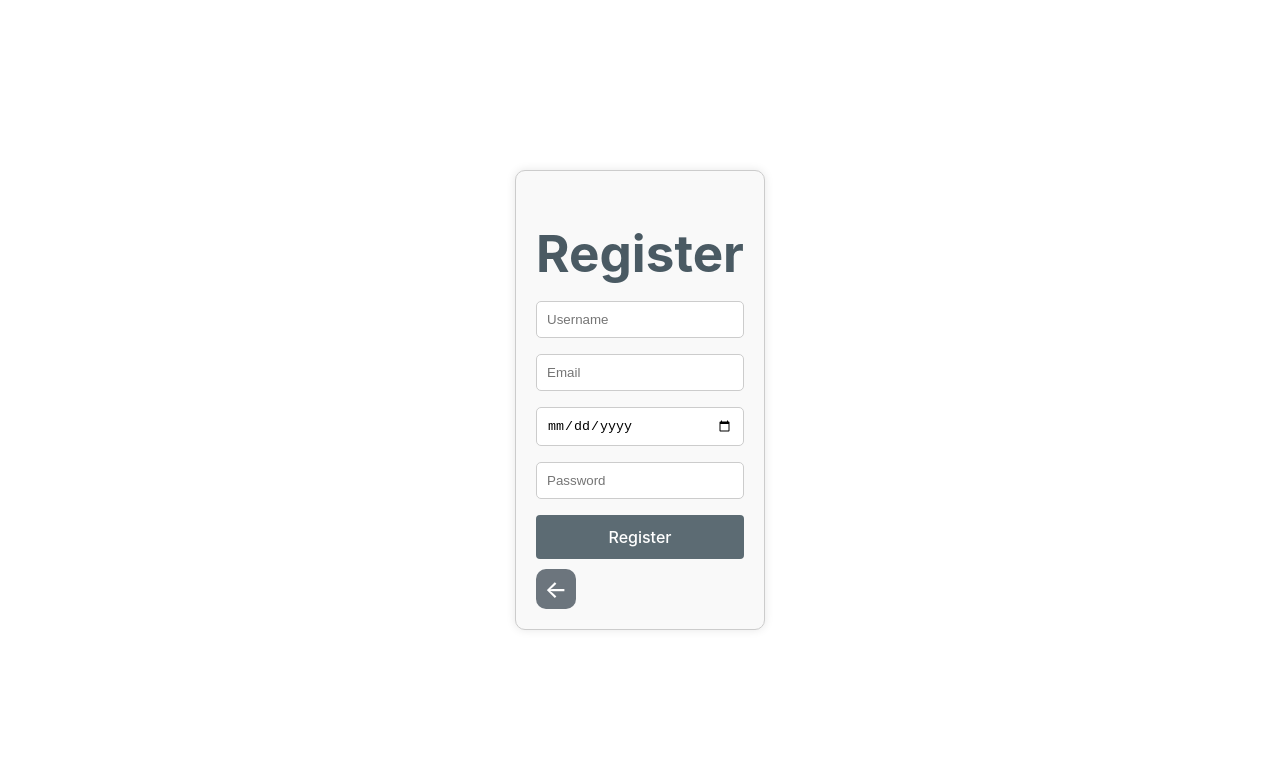
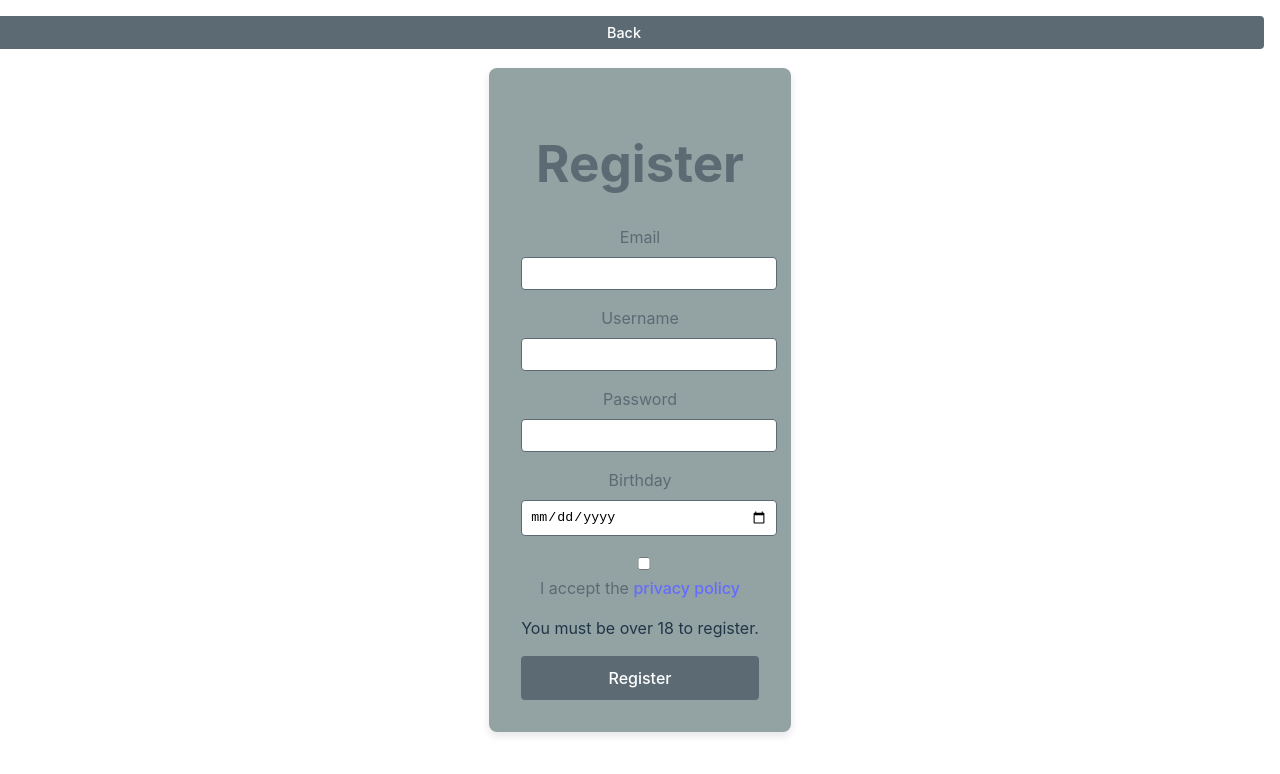
Before and after one commit to LetsGhost/PicturesBay-Frontend, a Vue app: page /register in a window 1280 px wide. Shown: the top 774 px of the page. Built offline with nearby package versions, Linux system fonts and the light colour scheme.

Commit message:
refactor: Update registration form to use email instead of username

```diff
--- a/src/components/register.vue
+++ b/src/components/register.vue
@@ -1,51 +1,61 @@
 <template>
+  <button @click="goBack" class="back-button">Back</button>
   <div class="login-container">
     <h1>Register</h1>
-    <ErrorAlert v-if="errorMessage" :message="errorMessage" />
-    <form @submit.prevent="handleSubmit">
+    <form @submit.prevent="register">
       <div class="form-group">
-        <input type="text" id="username" v-model="username" placeholder="Username" required />
+        <label for="email">Email</label>
+        <input type="email" id="email" v-model="email" required />
       </div>
       <div class="form-group">
-        <input type="email" id="email" v-model="email" placeholder="Email" required />
+        <label for="username">Username</label>
+        <input type="text" id="username" v-model="username" required />
       </div>
       <div class="form-group">
-        <input type="date" id="bday" v-model="bday" placeholder="Birthday" required />
+        <label for="password">Password</label>
+        <input type="password" id="password" v-model="password" required />
       </div>
       <div class="form-group">
-        <input type="password" id="password" v-model="password" placeholder="Password" required />
+        <label for="bday">Birthday</label>
+        <input type="date" id="bday" v-model="bday" required />
       </div>
-      <button type="submit" class="btn-primary">Register</button>
+      <div class="form-group">
+        <input type="checkbox" id="privacyPolicy" v-model="privacyPolicyAccepted" required />
+        <label for="privacyPolicy">
+          I accept the <a href="/privacy-policy" target="_blank">privacy policy</a>
+        </label>
+      </div>
+      <p>You must be over 18 to register.</p>
+      <button type="submit">Register</button>
     </form>
-    <button @click="navigateToLogin" class="btn-secondary arrow-button">&larr;</button>
   </div>
 </template>
 
-<script setup lang="ts">
-import { ref } from 'vue';
+<script lang="ts">
+import { defineComponent, ref } from 'vue';
+import axios from 'axios';
 import router from '../router';
-import { useRoute } from 'vue-router';
-import ErrorAlert from './erroralert.vue';
-import axios from 'axios';
 
-const email = ref('');
+export default defineComponent({
+  setup() {
     const username = ref('');
     const password = ref('');
     const bday = ref('');
+    const privacyPolicyAccepted = ref(false);
     const errorMessage = ref('');
+    const email = ref('');
 
-const route = useRoute();
-
-const handleSubmit = () => {
-  console.log('Username:', username.value);
-  console.log('Password:', password.value);
-
-  // Send the data to the server and register the user
-  axios.post('http://localhost:3000/user/register', {
+    const register = () => {
+      if (!privacyPolicyAccepted.value) {
+        errorMessage.value = 'You must accept the privacy policy.';
+        return;
+      }
+      // Registration logic here
+      axios.post('/api/register', {
         email: email.value,
         username: username.value,
         password: password.value,
-    bday: bday.value
+        birthday: bday.value
       }).then(response => {
         // Handle successful registration
       }).catch(error => {
@@ -53,41 +63,55 @@ const handleSubmit = () => {
       });
     };
 
-const navigateToLogin = () => {
+    const goBack = () => {
+      // Navigate back to the login page
       router.push('/');
     };
+
+    return {
+      username,
+      password,
+      bday,
+      privacyPolicyAccepted,
+      errorMessage,
+      register,
+      email,
+      goBack
+    };
+  }
+});
 </script>
 
 <style scoped>
 .login-container {
   max-width: 400px;
   margin: 0 auto;
-  padding: 20px;
-  border: 1px solid #ccc;
-  border-radius: 10px;
-  box-shadow: 0 0 10px rgba(0, 0, 0, 0.1);
-  background-color: #f9f9f9;
+  padding: 2rem;
+  background-color: #93A2A3;
+  border-radius: 8px;
+  box-shadow: 0 4px 8px rgba(0, 0, 0, 0.1);
 }
 
 h1 {
   text-align: center;
-  margin-bottom: 20px;
-  color: #4a5a63;
+  color: #5C6B73;
 }
 
 .form-group {
   margin-bottom: 1rem;
 }
 
-input[type="text"],
-input[type="email"],
-input[type="date"],
-input[type="password"] {
+label {
+  display: block;
+  margin-bottom: 0.5rem;
+  color: #5C6B73;
+}
+
+input {
   width: 100%;
-  padding: 10px;
-  border: 1px solid #ccc;
-  border-radius: 5px;
-  box-sizing: border-box;
+  padding: 0.5rem;
+  border: 1px solid #5C6B73;
+  border-radius: 4px;
 }
 
 button {
@@ -104,24 +128,20 @@ button:hover {
   background-color: #4a5a63;
 }
 
-.btn-secondary {
-  background-color: #6c757d;
-  color: white;
-  margin-top: 10px;
+.back-button {
+  position: absolute;
+  top: 1rem;
+  right: 1rem;
+  padding: 0.5rem 0.75rem;
+  font-size: 0.9rem;
+  background-color: #5C6B73;
+  color: #fff;
+  border: none;
+  border-radius: 4px;
+  cursor: pointer;
 }
 
-.btn-secondary:hover {
-  background-color: #5a6268;
-}
-
-.arrow-button {
-  width: 40px;
-  height: 40px;
-  padding: 0;
-  display: flex;
-  align-items: center;
-  justify-content: center;
-  font-size: 1.5rem;
-  border-radius: 25%;
+.back-button:hover {
+  background-color: #4a5a63;
 }
 </style>
```
Lines whose indentation alone changed are shown as unchanged.
